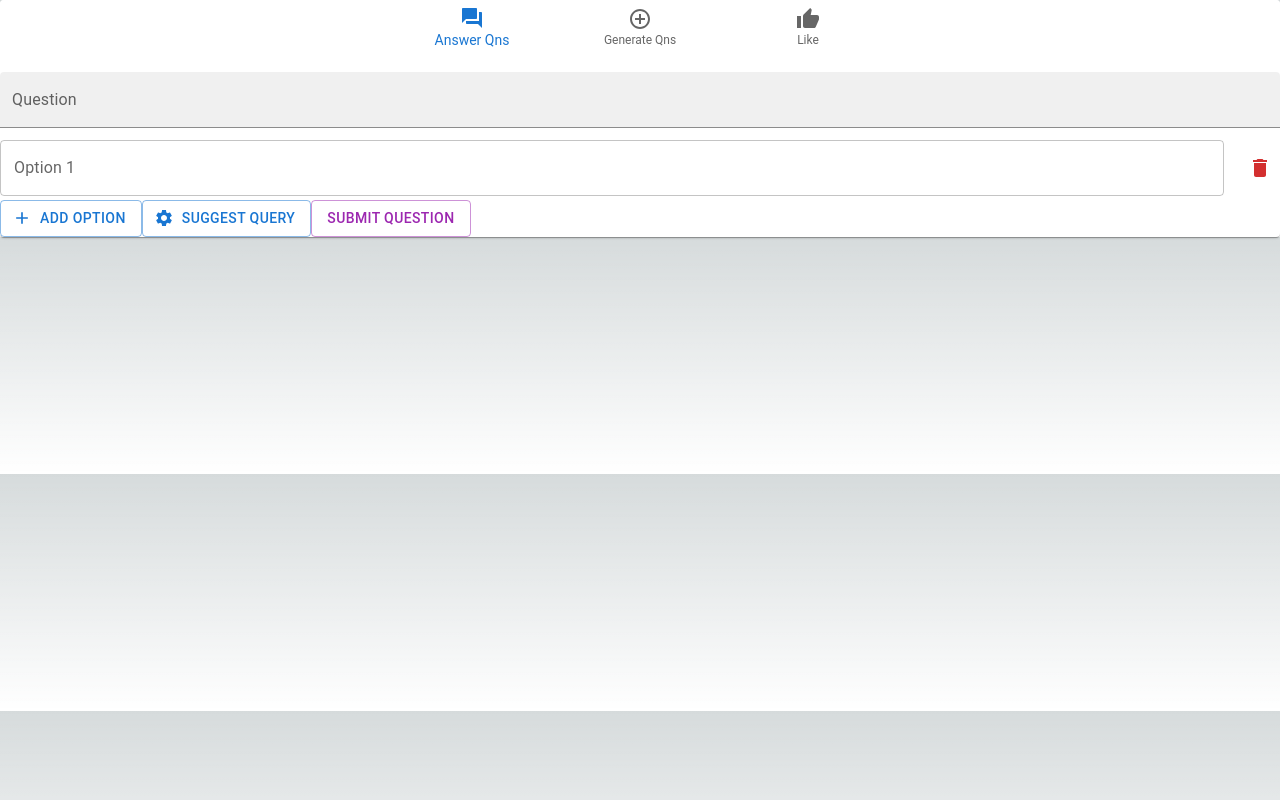
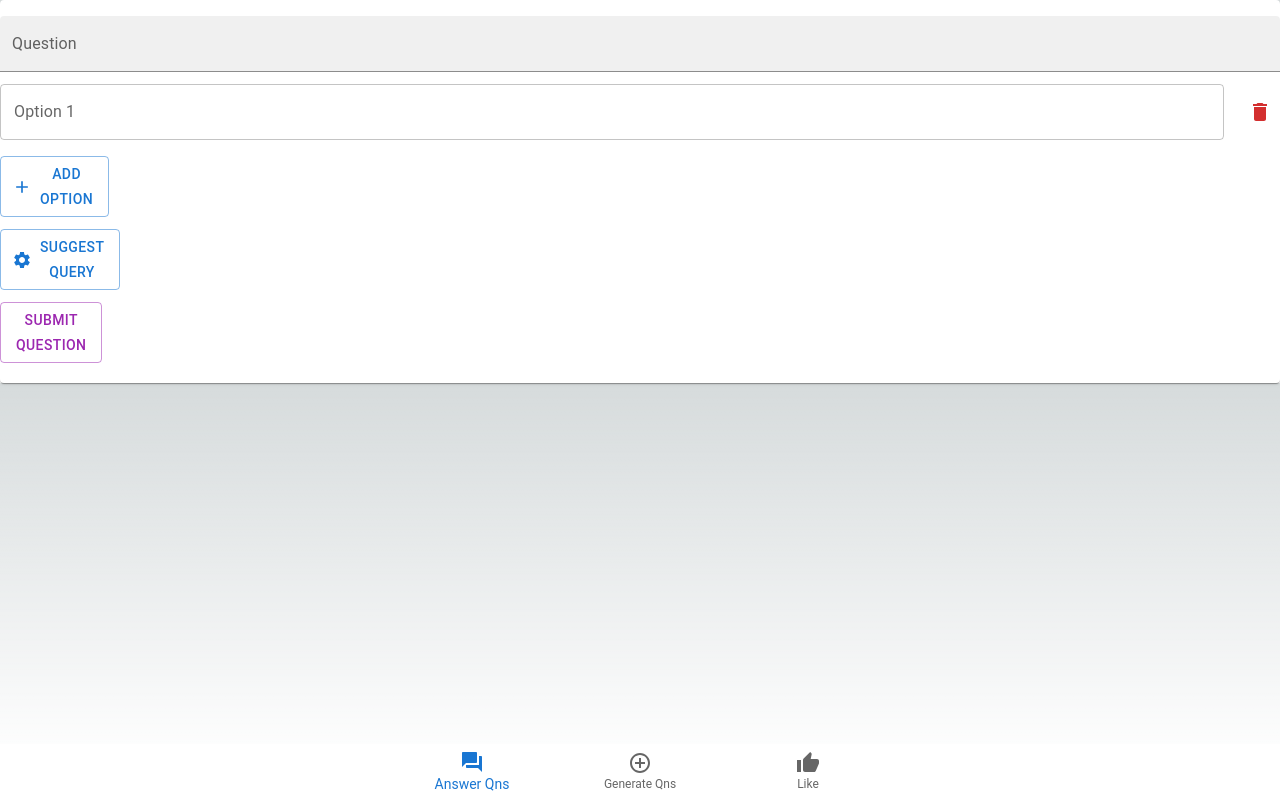
Before and after one commit to moroha29/HackAndRollFE, a Next.js app: page /generate in a window 1280 px wide. Built offline with nearby package versions, Linux system fonts and the light colour scheme.

Commit message:
navbar revamp

```diff
--- a/app/generate/page.tsx
+++ b/app/generate/page.tsx
@@ -89,8 +89,6 @@ export default function SimpleBottomNavigation() {
 
     return (
         <Card>
-        <Box sx={{ width: "100%" }}>
-            <Navbar/>
             <Box component="form" onSubmit={handleSubmitQuestion}>
                 <TextField
                     fullWidth
@@ -99,6 +97,8 @@ export default function SimpleBottomNavigation() {
                     onChange={(e) => setQuestion(e.target.value)}
                     margin="normal"
                     variant="filled"
+                    multiline
+                    className='mb-5'
                 />
                 {options.map((option, index) => (
                     <Box key={index} display="flex" alignItems="center" gap={2}>
@@ -115,17 +115,23 @@ export default function SimpleBottomNavigation() {
                         </IconButton>
                     </Box>
                 ))}
+                <div className='columns-12 mt-3'>
                     <Button startIcon={<AddIcon />} onClick={handleAddOption} variant="outlined">
                         Add Option
                     </Button>
+                </div>
+                <div className='columns-12 mt-3'>
                     <Button startIcon={<SettingsIcon />} variant="outlined" color="primary" onClick={handleSuggestQuery}>
                         Suggest Query
                     </Button>
+                </div>
+                <div className='columns-12 mt-3 mb-5'>
                     <Button type="submit" variant="outlined" color="secondary">
                         Submit Question
                     </Button>
+                </div>
             </Box>
-        </Box>
+        <Navbar/>
     </Card>
     );
 }
--- a/components/NavBar.tsx
+++ b/components/NavBar.tsx
@@ -1,5 +1,5 @@
 import React, { useState } from 'react';
-import { BottomNavigation, BottomNavigationAction } from '@mui/material';
+import { BottomNavigation, BottomNavigationAction, Box } from '@mui/material';
 import AddCircleOutlineIcon from '@material-ui/icons/AddCircleOutline';
 import QuestionAnswerIcon from '@material-ui/icons/QuestionAnswer';
 import ThumbUpIcon from '@material-ui/icons/ThumbUp';
@@ -7,8 +7,8 @@ import Link from '@mui/material/Link';
 
 function Navbar() {
     const [value, setValue] = useState(0);
-
     return (
+        <Box sx={{ width: "100%" }} className="fixed z-10 bottom-0">
         <BottomNavigation
             value={value}
             showLabels
@@ -20,6 +20,7 @@ function Navbar() {
             <BottomNavigationAction label="Generate Qns" icon={<AddCircleOutlineIcon />} href="/generate"/>
             <BottomNavigationAction label="Like" icon={<ThumbUpIcon />} />
         </BottomNavigation>
+        </Box>
     );
 }
 
```
Lines whose indentation alone changed are shown as unchanged.
